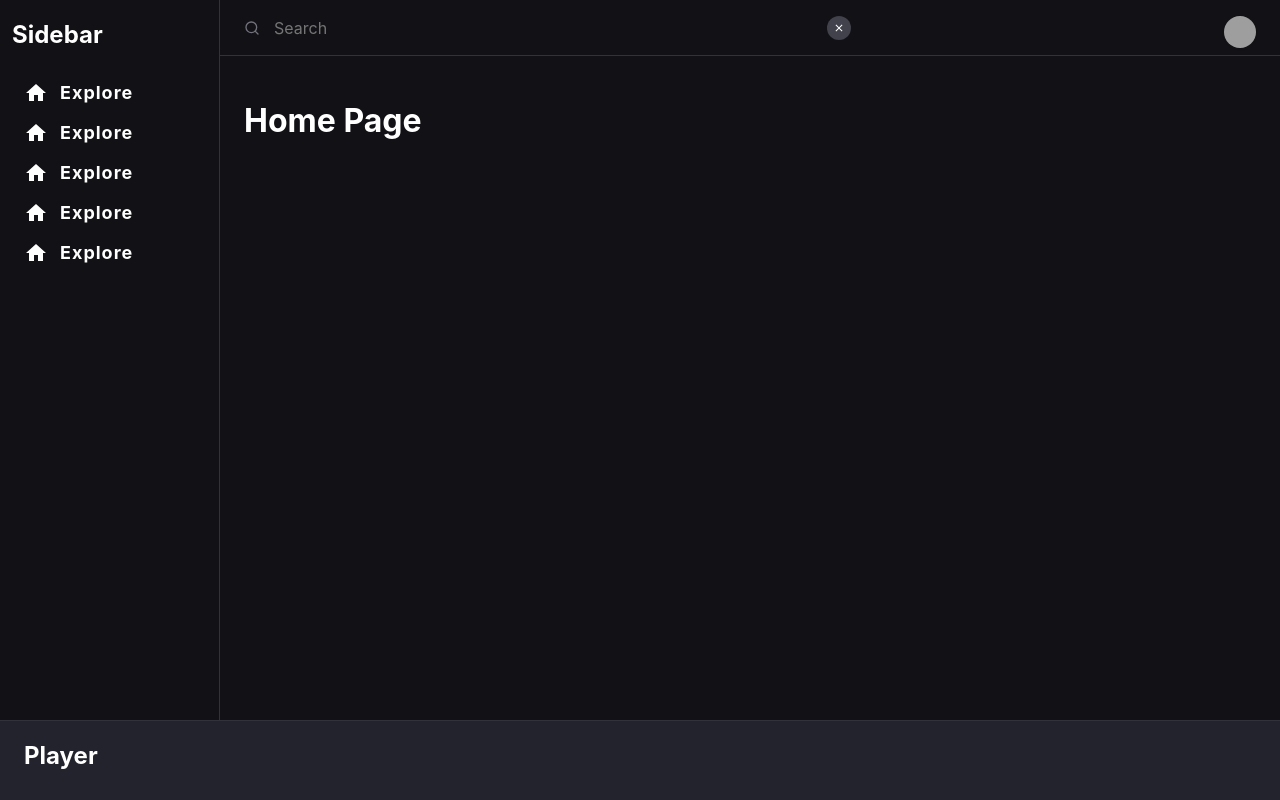
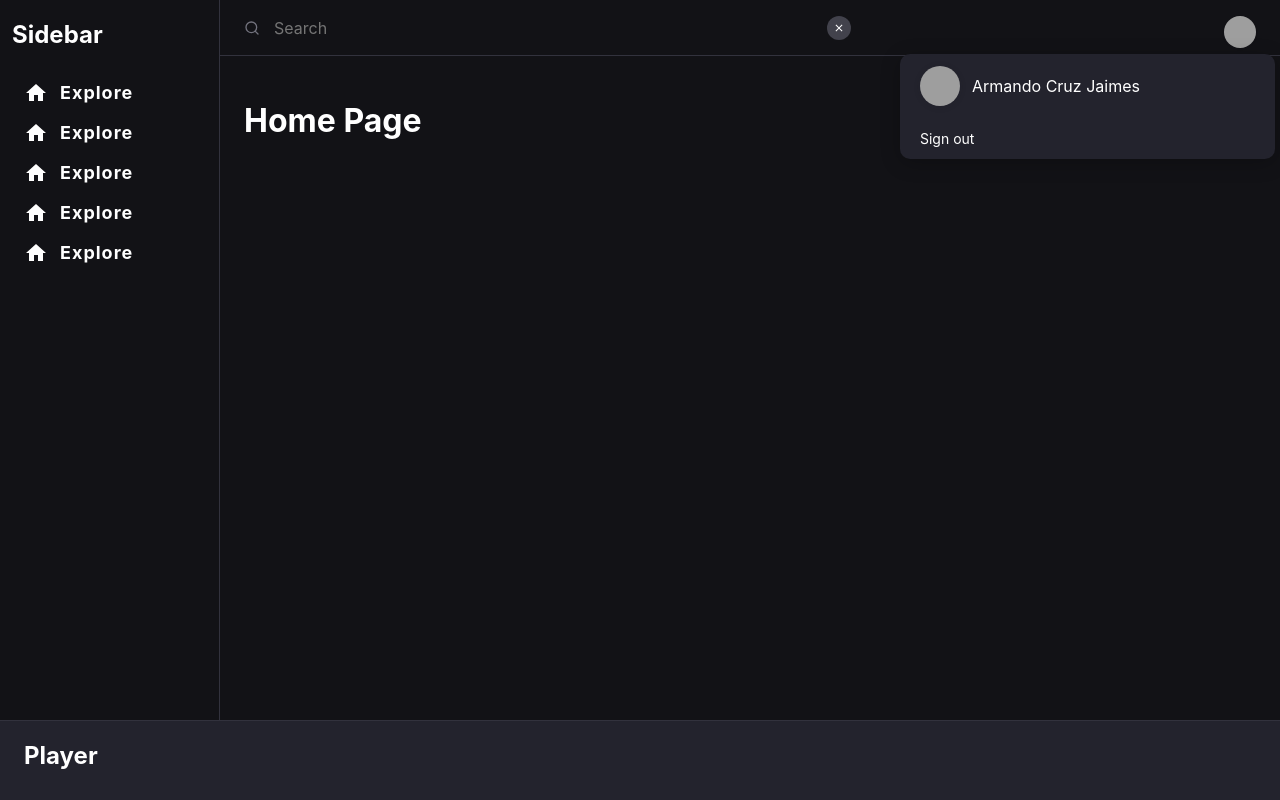
Before and after one commit to armandveloper/music-app, a React (Create React App) app: page / in a window 1280 px wide. Built offline with nearby package versions, Linux system fonts and the light colour scheme; grey boxes are pictures that could not be loaded.

Commit message:
Related component to account menu

```diff
--- /dev/null
+++ b/src/components/account/AccountHeader.tsx
@@ -0,0 +1,43 @@
+import styled from 'styled-components';
+import AccountThumbnail from './AccountThumbnail';
+
+const StyledAccountHeader = styled.div`
+	align-items: center;
+	background-color: transparent;
+	color: var(--text-primary);
+	cursor: default;
+	display: flex;
+	padding: 1.2rem 2rem;
+	user-select: none;
+	transition-duration: 0.15s;
+	transition-property: background-color;
+	&:hover {
+		background-color: var(--background-contrast);
+	}
+`;
+
+const AccountHeading = styled.div`
+	color: var(--text-primary);
+	flex: 1;
+	font-size: 1.6rem;
+	margin-left: 1.2rem;
+`;
+
+function AccountHeader() {
+	return (
+		<StyledAccountHeader>
+			<AccountThumbnail
+				loading="lazy"
+				src="https://e-cdns-images.dzcdn.net/images/user/93b60ed3ca923636b43b8869cf880be7/40x40-000000-80-0-0.jpg"
+				alt="Armando Cruz Jaimes"
+				width="40"
+				height="40"
+			/>
+			<AccountHeading>
+				<span>Armando Cruz Jaimes</span>
+			</AccountHeading>
+		</StyledAccountHeader>
+	);
+}
+
+export default AccountHeader;
--- /dev/null
+++ b/src/components/account/AccountItem.tsx
@@ -0,0 +1,20 @@
+import styled from 'styled-components';
+
+const AccountItem = styled.li`
+	align-items: center;
+	background-color: transparent;
+	border-radius: 0.4rem;
+	color: var(--text-primary);
+	cursor: pointer;
+	display: flex;
+	font-size: 1.4rem;
+	margin: 0 0.8rem;
+	padding: 1.2rem;
+	transition-duration: 0.15s;
+	transition-property: background-color;
+	&:hover {
+		background-color: var(--background-contrast);
+	}
+`;
+
+export default AccountItem;
--- /dev/null
+++ b/src/components/account/AccountMenu.tsx
@@ -0,0 +1,36 @@
+import styled from 'styled-components';
+import AccountHeader from './AccountHeader';
+import AccountMenuList from './AccountMenuList';
+
+const Menu = styled.div`
+	padding-top: 1rem;
+	position: absolute;
+	will-change: transform;
+	top: 0;
+	left: 0;
+	transform: translate3d(-32.4rem, 3.2rem, 0);
+	z-index: 1;
+`;
+
+const MenuContent = styled.div`
+	background-color: var(--background-secondary);
+	border-radius: 1rem;
+	box-shadow: var(--menu-shadow);
+	color: var(--text-intermediate);
+	position: relative;
+	/* width: 24rem; */
+	width: 37.5rem;
+`;
+
+function AccountMenu() {
+	return (
+		<Menu role="menubar">
+			<MenuContent role="menu">
+				<AccountHeader />
+				<AccountMenuList />
+			</MenuContent>
+		</Menu>
+	);
+}
+
+export default AccountMenu;
--- /dev/null
+++ b/src/components/account/AccountMenuList.tsx
@@ -0,0 +1,18 @@
+import styled from 'styled-components';
+import AccountItem from './AccountItem';
+
+const List = styled.ul`
+	list-style: none;
+	margin: 0;
+	padding: 0;
+`;
+
+function AccountMenuList() {
+	return (
+		<List>
+			<AccountItem>Sign out</AccountItem>
+		</List>
+	);
+}
+
+export default AccountMenuList;
--- /dev/null
+++ b/src/components/account/AccountThumbnail.tsx
@@ -0,0 +1,14 @@
+import styled from 'styled-components';
+
+const AccountThumbnail = styled.img`
+	border-radius: 50%;
+	box-shadow: 0 1px 6px rgb(25 25 34 / 16%);
+	display: inline-block;
+	margin: 0;
+	height: 4rem;
+	overflow: hidden;
+	position: relative;
+	width: 4rem;
+`;
+
+export default AccountThumbnail;
--- a/src/components/layout/TopBar/TopBarAction.tsx
+++ b/src/components/layout/TopBar/TopBarAction.tsx
@@ -1,4 +1,5 @@
 import styled from 'styled-components';
+import AccountMenu from 'components/account/AccountMenu';
 import TopBarProfile from './TopBarProfile';
 
 const StyledAction = styled.div`
@@ -12,6 +13,7 @@ function TopBarAction() {
 	return (
 		<StyledAction>
 			<TopBarProfile />
+			<AccountMenu />
 		</StyledAction>
 	);
 }
--- a/src/styles/globalStyle.tsx
+++ b/src/styles/globalStyle.tsx
@@ -20,6 +20,8 @@ const GlobalStyle = createGlobalStyle`
     --sidebar-width: 22rem;
     --player-height: 8rem;
     --top-bar-height: 5.6rem;
+    /* Decoration */
+    --menu-shadow: 0 0.4rem 2rem 0 rgb(0, 0, 0, 0.24);
   }
   html {
     box-sizing: border-box;
```
